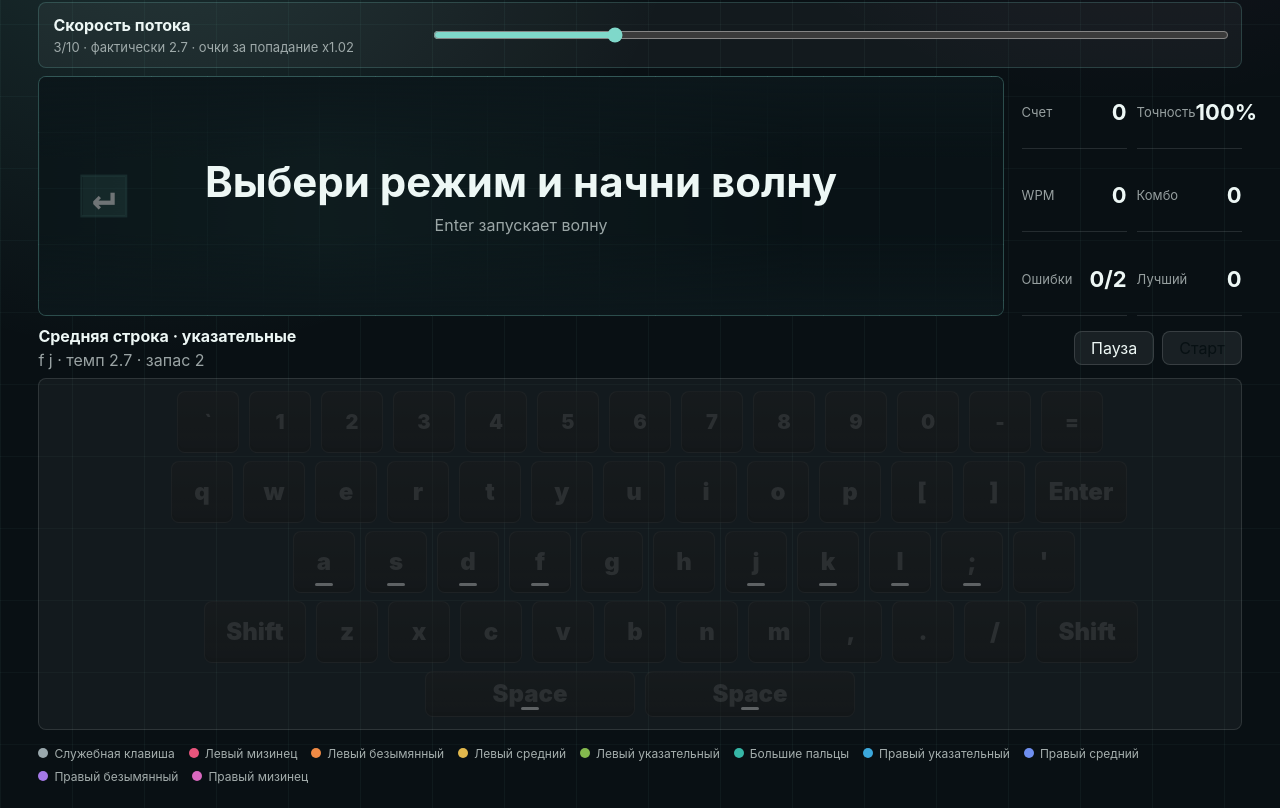
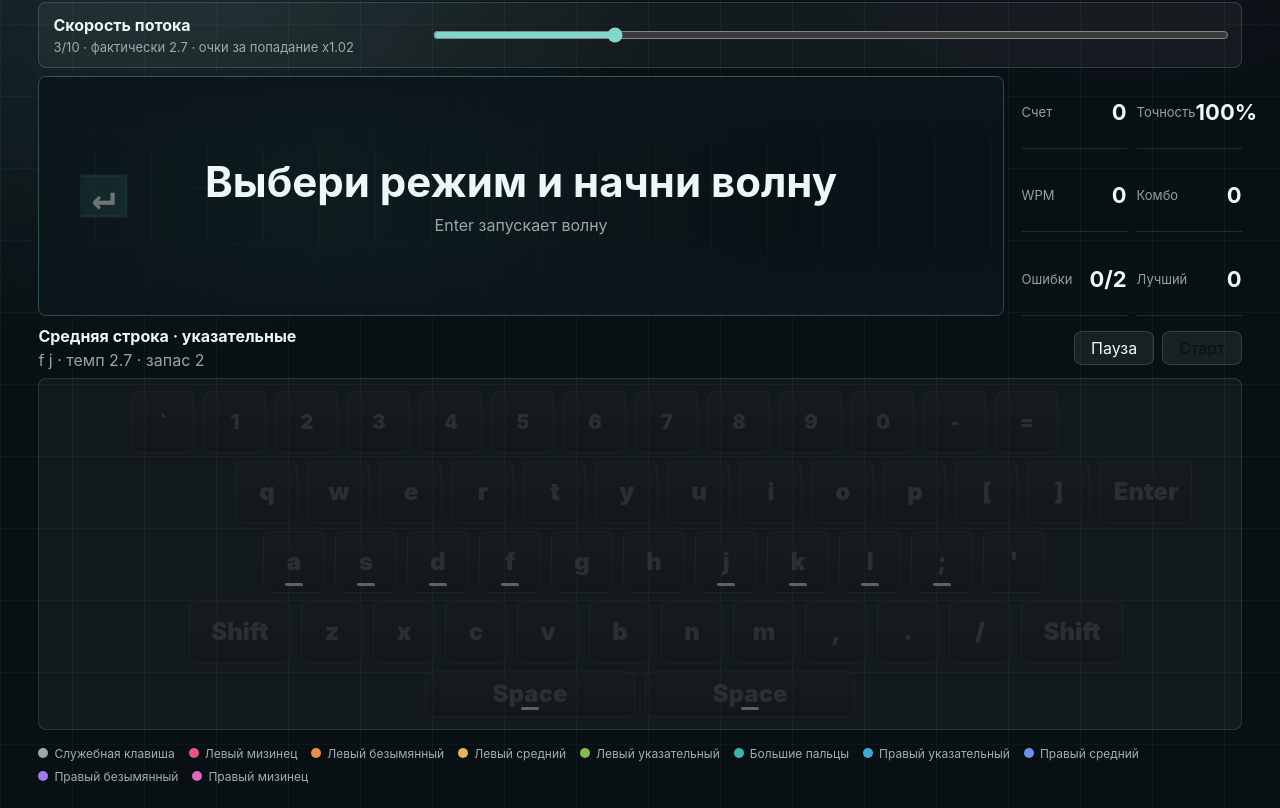
Before and after one commit to mary-antonova-2007/blind_type_trainer, a React (Vite) app: page / in a window 1280 px wide. Shown: the part 407-1215 px from the top of the page. Built offline with nearby package versions, Linux system fonts and the light colour scheme.

Commit message:
Tune keyboard row alignment

```diff
--- a/src/styles.css
+++ b/src/styles.css
@@ -664,16 +664,20 @@ h1 {
   gap: 10px;
 }
 
+.row-0 {
+  padding-right: 90px;
+}
+
 .row-1 {
-  padding-left: 18px;
+  padding-left: 148px;
 }
 
 .row-2 {
-  padding-left: 88px;
+  padding-left: 28px;
 }
 
 .row-3 {
-  padding-left: 62px;
+  padding-left: 32px;
 }
 
 .key {
```
